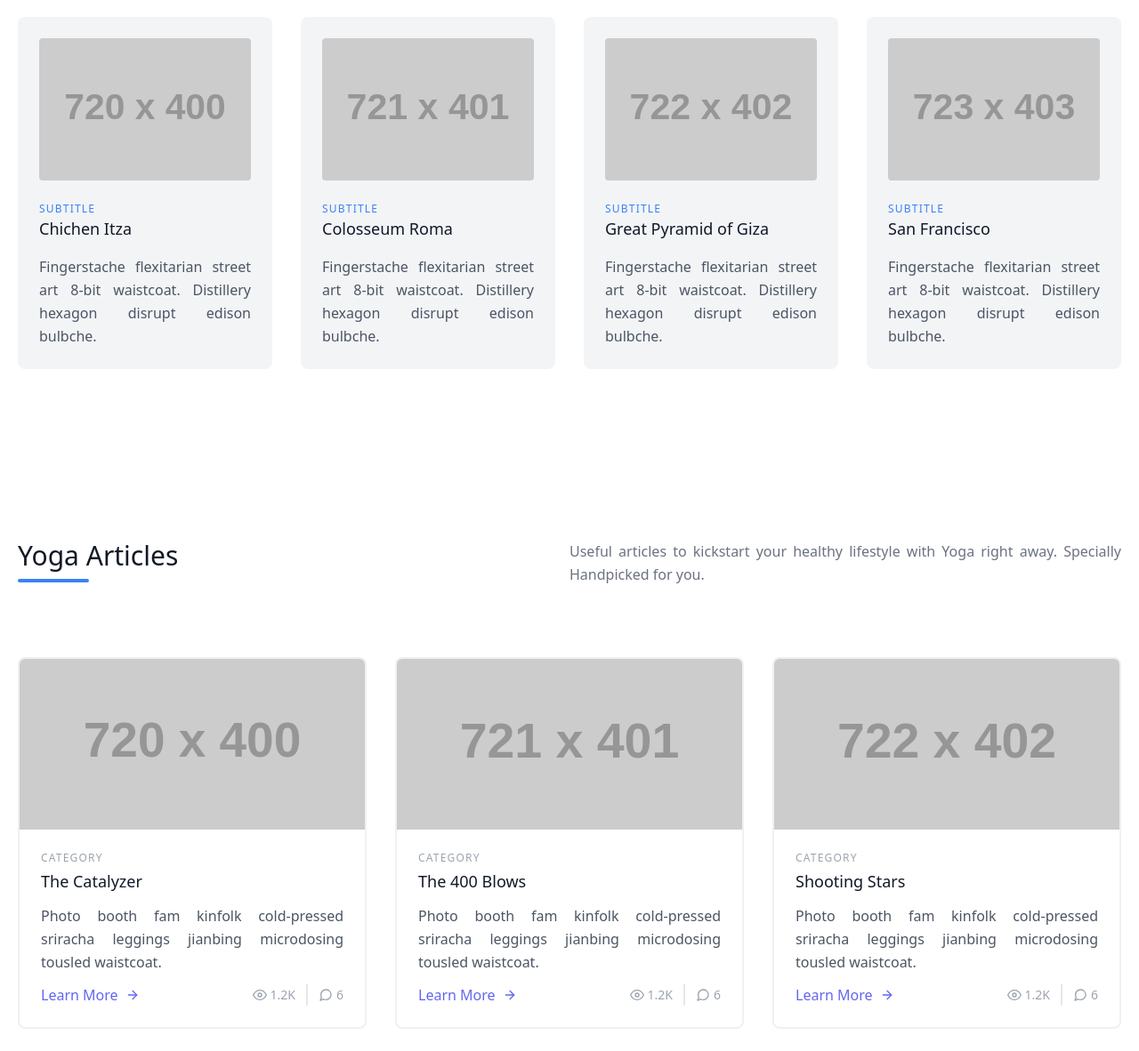
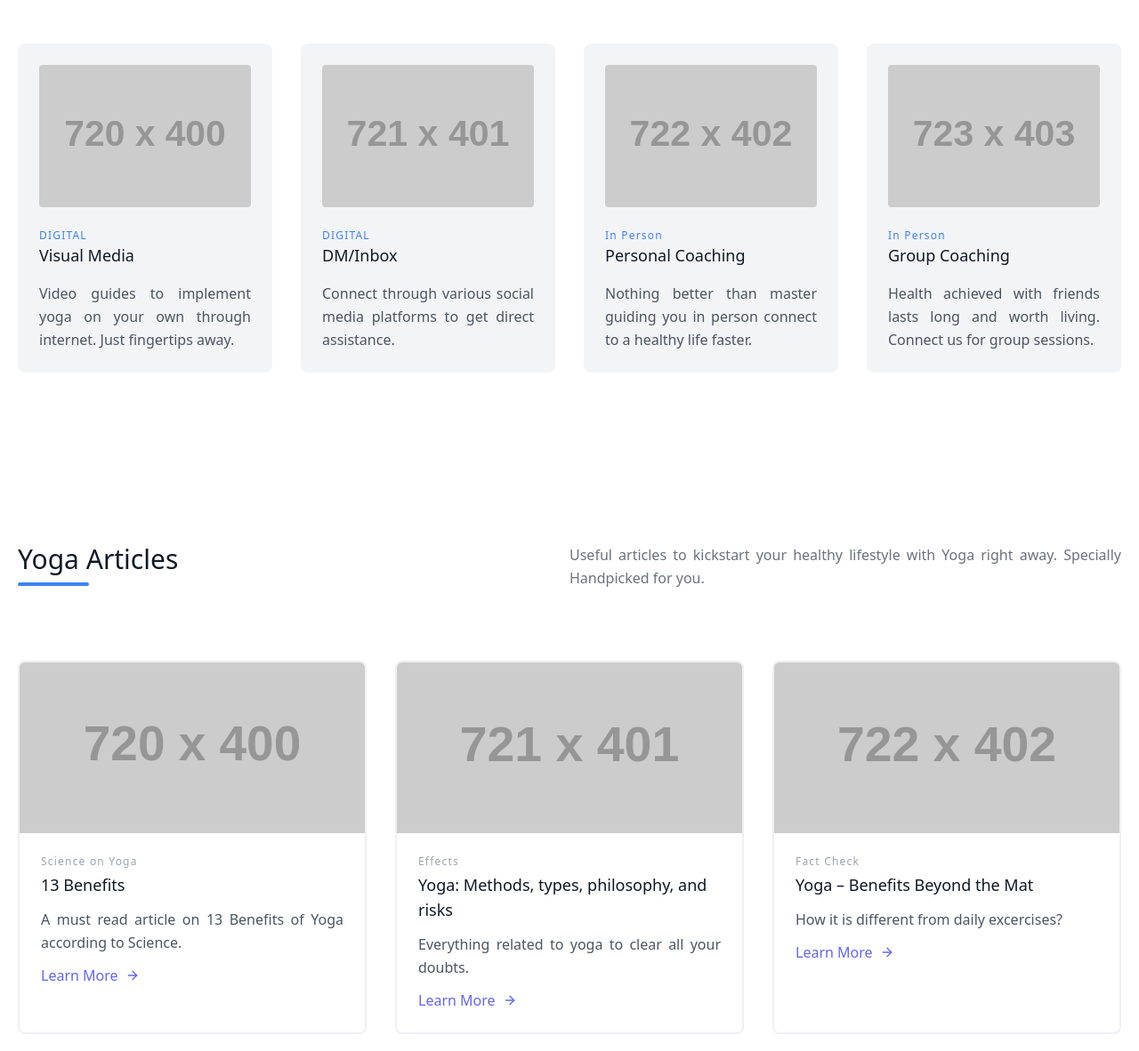
Before and after one commit to Happyrajsinh/divineyoga, a plain HTML site: page index.html in a window 1280 px wide. Shown: the part 1720-2902 px from the top of the page at 89% size. Drawn offline with nearby package versions, Linux system fonts and the light colour scheme; placeholder pictures from the web are drawn by us.

Commit message:
Update index.html
Content addition

```diff
--- a/index.html
+++ b/index.html
@@ -144,9 +144,9 @@
               <div class="flex relative">
                 <img alt="gallery" class="absolute inset-0 w-full h-full object-cover object-center" src="https://dummyimage.com/600x360">
                 <div class="px-8 py-10 relative z-10 w-full border-4 border-gray-200 bg-white opacity-0 hover:opacity-100">
-                  <h2 class="tracking-widest text-sm title-font font-medium text-blue-500 mb-1">THE SUBTITLE</h2>
-                  <h1 class="title-font text-lg font-medium text-gray-900 mb-3">Shooting Stars</h1>
-                  <p class="leading-relaxed">Photo booth fam kinfolk cold-pressed sriracha leggings jianbing microdosing tousled waistcoat.</p>
+                  <h2 class="tracking-widest text-sm title-font font-medium text-blue-500 mb-1">People Connect</h2>
+                  <h1 class="title-font text-lg font-medium text-gray-900 mb-3">Spreading Awareness</h1>
+                  <p class="leading-relaxed">Creating awareness about Yoga by conducting Seminars (Online/offline) and/or Shibirs in small and large groups.</p>
                 </div>
               </div>
             </div>
@@ -154,9 +154,9 @@
               <div class="flex relative">
                 <img alt="gallery" class="absolute inset-0 w-full h-full object-cover object-center" src="https://dummyimage.com/601x361">
                 <div class="px-8 py-10 relative z-10 w-full border-4 border-gray-200 bg-white opacity-0 hover:opacity-100">
-                  <h2 class="tracking-widest text-sm title-font font-medium text-blue-500 mb-1">THE SUBTITLE</h2>
-                  <h1 class="title-font text-lg font-medium text-gray-900 mb-3">The Catalyzer</h1>
-                  <p class="leading-relaxed">Photo booth fam kinfolk cold-pressed sriracha leggings jianbing microdosing tousled waistcoat.</p>
+                  <h2 class="tracking-widest text-sm title-font font-medium text-blue-500 mb-1">Educating People</h2>
+                  <h1 class="title-font text-lg font-medium text-gray-900 mb-3">Ancient Therapies</h1>
+                  <p class="leading-relaxed">How alternative therapies like Ayurveda, Acupressure, and Naturopathy, by conducting Seminars and/or Shibirs.</p>
                 </div>
               </div>
             </div>
@@ -164,9 +164,9 @@
               <div class="flex relative">
                 <img alt="gallery" class="absolute inset-0 w-full h-full object-cover object-center" src="https://dummyimage.com/603x363">
                 <div class="px-8 py-10 relative z-10 w-full border-4 border-gray-200 bg-white opacity-0 hover:opacity-100">
-                  <h2 class="tracking-widest text-sm title-font font-medium text-blue-500 mb-1">THE SUBTITLE</h2>
-                  <h1 class="title-font text-lg font-medium text-gray-900 mb-3">The 400 Blows</h1>
-                  <p class="leading-relaxed">Photo booth fam kinfolk cold-pressed sriracha leggings jianbing microdosing tousled waistcoat.</p>
+                  <h2 class="tracking-widest text-sm title-font font-medium text-blue-500 mb-1">Lifestyle</h2>
+                  <h1 class="title-font text-lg font-medium text-gray-900 mb-3">Health Impact</h1>
+                  <p class="leading-relaxed">Creating awareness in people about life style diseases. The causes of these diseases and prevention from there diseases.</p>
                 </div>
               </div>
             </div>
@@ -174,9 +174,9 @@
               <div class="flex relative">
                 <img alt="gallery" class="absolute inset-0 w-full h-full object-cover object-center" src="https://dummyimage.com/602x362">
                 <div class="px-8 py-10 relative z-10 w-full border-4 border-gray-200 bg-white opacity-0 hover:opacity-100">
-                  <h2 class="tracking-widest text-sm title-font font-medium text-blue-500 mb-1">THE SUBTITLE</h2>
-                  <h1 class="title-font text-lg font-medium text-gray-900 mb-3">Neptune</h1>
-                  <p class="leading-relaxed">Photo booth fam kinfolk cold-pressed sriracha leggings jianbing microdosing tousled waistcoat.</p>
+                  <h2 class="tracking-widest text-sm title-font font-medium text-blue-500 mb-1">Precautions</h2>
+                  <h1 class="title-font text-lg font-medium text-gray-900 mb-3">Curing Diseases</h1>
+                  <p class="leading-relaxed">Guidance to identify and prevent chronic diseases like Diabetes, hyper tension etc to lead a healthy life.</p>
                 </div>
               </div>
             </div>
@@ -184,9 +184,9 @@
               <div class="flex relative">
                 <img alt="gallery" class="absolute inset-0 w-full h-full object-cover object-center" src="https://dummyimage.com/605x365">
                 <div class="px-8 py-10 relative z-10 w-full border-4 border-gray-200 bg-white opacity-0 hover:opacity-100">
-                  <h2 class="tracking-widest text-sm title-font font-medium text-blue-500 mb-1">THE SUBTITLE</h2>
-                  <h1 class="title-font text-lg font-medium text-gray-900 mb-3">Holden Caulfield</h1>
-                  <p class="leading-relaxed">Photo booth fam kinfolk cold-pressed sriracha leggings jianbing microdosing tousled waistcoat.</p>
+                  <h2 class="tracking-widest text-sm title-font font-medium text-blue-500 mb-1">Health</h2>
+                  <h1 class="title-font text-lg font-medium text-gray-900 mb-3">Impact of Habits</h1>
+                  <p class="leading-relaxed">How some changes in daily routine, eating habits and few regular exercise can lead to a healthy life forever.</p>
                 </div>
               </div>
             </div>
@@ -194,9 +194,9 @@
               <div class="flex relative">
                 <img alt="gallery" class="absolute inset-0 w-full h-full object-cover object-center" src="https://dummyimage.com/606x366">
                 <div class="px-8 py-10 relative z-10 w-full border-4 border-gray-200 bg-white opacity-0 hover:opacity-100">
-                  <h2 class="tracking-widest text-sm title-font font-medium text-blue-500 mb-1">THE SUBTITLE</h2>
-                  <h1 class="title-font text-lg font-medium text-gray-900 mb-3">Alper Kamu</h1>
-                  <p class="leading-relaxed">Photo booth fam kinfolk cold-pressed sriracha leggings jianbing microdosing tousled waistcoat.</p>
+                  <h2 class="tracking-widest text-sm title-font font-medium text-blue-500 mb-1">Counselling</h2>
+                  <h1 class="title-font text-lg font-medium text-gray-900 mb-3">Sharing Knowledge</h1>
+                  <p class="leading-relaxed">Providing personal/group counselling on Yoga, Ayurveda, Naturopathy and reiki on need basis.</p>
                 </div>
               </div>
             </div>
@@ -213,39 +213,39 @@
                 <h1 class="sm:text-3xl text-2xl font-medium title-font mb-2 text-gray-900">Our Offerings</h1>
                 <div class="h-1 w-20 bg-blue-500 rounded"></div>
             </div>
-            <p class="lg:w-1/2 w-full leading-relaxed text-gray-500">List of services we offer to include yoga in your life are as follows.</p>
+            <p class="lg:w-1/2 w-full leading-relaxed text-gray-500">List of services we offer to include yoga in your life are as follows, which one can avail on First come first serve basis by connecting us through contact us section.</p>
         </div>
         <div class="flex flex-wrap -m-4">
             <div class="xl:w-1/4 md:w-1/2 p-4">
               <div class="bg-gray-100 p-6 rounded-lg">
                 <img class="h-40 rounded w-full object-cover object-center mb-6" src="https://dummyimage.com/720x400" alt="content">
-                <h3 class="tracking-widest text-blue-500 text-xs font-medium title-font">SUBTITLE</h3>
-                <h2 class="text-lg text-gray-900 font-medium title-font mb-4">Chichen Itza</h2>
-                <p class="leading-relaxed text-base">Fingerstache flexitarian street art 8-bit waistcoat. Distillery hexagon disrupt edison bulbche.</p>
+                <h3 class="tracking-widest text-blue-500 text-xs font-medium title-font">DIGITAL</h3>
+                <h2 class="text-lg text-gray-900 font-medium title-font mb-4">Visual Media</h2>
+                <p class="leading-relaxed text-base">Video guides to implement yoga on your own through internet. Just fingertips away.</p>
               </div>
             </div>
             <div class="xl:w-1/4 md:w-1/2 p-4">
               <div class="bg-gray-100 p-6 rounded-lg">
                 <img class="h-40 rounded w-full object-cover object-center mb-6" src="https://dummyimage.com/721x401" alt="content">
-                <h3 class="tracking-widest text-blue-500 text-xs font-medium title-font">SUBTITLE</h3>
-                <h2 class="text-lg text-gray-900 font-medium title-font mb-4">Colosseum Roma</h2>
-                <p class="leading-relaxed text-base">Fingerstache flexitarian street art 8-bit waistcoat. Distillery hexagon disrupt edison bulbche.</p>
+                <h3 class="tracking-widest text-blue-500 text-xs font-medium title-font">DIGITAL</h3>
+                <h2 class="text-lg text-gray-900 font-medium title-font mb-4">DM/Inbox</h2>
+                <p class="leading-relaxed text-base">Connect through various social media platforms to get direct assistance.</p>
               </div>
             </div>
             <div class="xl:w-1/4 md:w-1/2 p-4">
               <div class="bg-gray-100 p-6 rounded-lg">
                 <img class="h-40 rounded w-full object-cover object-center mb-6" src="https://dummyimage.com/722x402" alt="content">
-                <h3 class="tracking-widest text-blue-500 text-xs font-medium title-font">SUBTITLE</h3>
-                <h2 class="text-lg text-gray-900 font-medium title-font mb-4">Great Pyramid of Giza</h2>
-                <p class="leading-relaxed text-base">Fingerstache flexitarian street art 8-bit waistcoat. Distillery hexagon disrupt edison bulbche.</p>
+                <h3 class="tracking-widest text-blue-500 text-xs font-medium title-font">In Person</h3>
+                <h2 class="text-lg text-gray-900 font-medium title-font mb-4">Personal Coaching</h2>
+                <p class="leading-relaxed text-base">Nothing better than master guiding you in person connect to a healthy life faster.</p>
               </div>
             </div>
             <div class="xl:w-1/4 md:w-1/2 p-4">
               <div class="bg-gray-100 p-6 rounded-lg">
                 <img class="h-40 rounded w-full object-cover object-center mb-6" src="https://dummyimage.com/723x403" alt="content">
-                <h3 class="tracking-widest text-blue-500 text-xs font-medium title-font">SUBTITLE</h3>
-                <h2 class="text-lg text-gray-900 font-medium title-font mb-4">San Francisco</h2>
-                <p class="leading-relaxed text-base">Fingerstache flexitarian street art 8-bit waistcoat. Distillery hexagon disrupt edison bulbche.</p>
+                <h3 class="tracking-widest text-blue-500 text-xs font-medium title-font">In Person</h3>
+                <h2 class="text-lg text-gray-900 font-medium title-font mb-4">Group Coaching</h2>
+                <p class="leading-relaxed text-base">Health achieved with friends lasts long and worth living. Connect us for group sessions.</p>
               </div>
             </div>
           </div>
@@ -267,17 +267,17 @@
               <div class="h-full border-2 border-gray-200 border-opacity-60 rounded-lg overflow-hidden">
                 <img class="lg:h-48 md:h-36 w-full object-cover object-center" src="https://dummyimage.com/720x400" alt="blog">
                 <div class="p-6">
-                  <h2 class="tracking-widest text-xs title-font font-medium text-gray-400 mb-1">CATEGORY</h2>
-                  <h1 class="title-font text-lg font-medium text-gray-900 mb-3">The Catalyzer</h1>
-                  <p class="leading-relaxed mb-3">Photo booth fam kinfolk cold-pressed sriracha leggings jianbing microdosing tousled waistcoat.</p>
+                  <h2 class="tracking-widest text-xs title-font font-medium text-gray-400 mb-1">Science on Yoga</h2>
+                  <h1 class="title-font text-lg font-medium text-gray-900 mb-3">13 Benefits</h1>
+                  <p class="leading-relaxed mb-3">A must read article on 13 Benefits of Yoga according to Science.</p>
                   <div class="flex items-center flex-wrap ">
-                    <a class="text-indigo-500 inline-flex items-center md:mb-2 lg:mb-0">Learn More
+                    <a class="text-indigo-500 inline-flex items-center md:mb-2 lg:mb-0" href="https://www.healthline.com/nutrition/13-benefits-of-yoga#TOC_TITLE_HDR_3" target="_blank">Learn More
                       <svg class="w-4 h-4 ml-2" viewBox="0 0 24 24" stroke="currentColor" stroke-width="2" fill="none" stroke-linecap="round" stroke-linejoin="round">
                         <path d="M5 12h14"></path>
                         <path d="M12 5l7 7-7 7"></path>
                       </svg>
                     </a>
-                    <span class="text-gray-400 mr-3 inline-flex items-center lg:ml-auto md:ml-0 ml-auto leading-none text-sm pr-3 py-1 border-r-2 border-gray-200">
+                    <!-- <span class="text-gray-400 mr-3 inline-flex items-center lg:ml-auto md:ml-0 ml-auto leading-none text-sm pr-3 py-1 border-r-2 border-gray-200">
                       <svg class="w-4 h-4 mr-1" stroke="currentColor" stroke-width="2" fill="none" stroke-linecap="round" stroke-linejoin="round" viewBox="0 0 24 24">
                         <path d="M1 12s4-8 11-8 11 8 11 8-4 8-11 8-11-8-11-8z"></path>
                         <circle cx="12" cy="12" r="3"></circle>
@@ -287,7 +287,7 @@
                       <svg class="w-4 h-4 mr-1" stroke="currentColor" stroke-width="2" fill="none" stroke-linecap="round" stroke-linejoin="round" viewBox="0 0 24 24">
                         <path d="M21 11.5a8.38 8.38 0 01-.9 3.8 8.5 8.5 0 01-7.6 4.7 8.38 8.38 0 01-3.8-.9L3 21l1.9-5.7a8.38 8.38 0 01-.9-3.8 8.5 8.5 0 014.7-7.6 8.38 8.38 0 013.8-.9h.5a8.48 8.48 0 018 8v.5z"></path>
                       </svg>6
-                    </span>
+                    </span> -->
                   </div>
                 </div>
               </div>
@@ -296,17 +296,17 @@
               <div class="h-full border-2 border-gray-200 border-opacity-60 rounded-lg overflow-hidden">
                 <img class="lg:h-48 md:h-36 w-full object-cover object-center" src="https://dummyimage.com/721x401" alt="blog">
                 <div class="p-6">
-                  <h2 class="tracking-widest text-xs title-font font-medium text-gray-400 mb-1">CATEGORY</h2>
-                  <h1 class="title-font text-lg font-medium text-gray-900 mb-3">The 400 Blows</h1>
-                  <p class="leading-relaxed mb-3">Photo booth fam kinfolk cold-pressed sriracha leggings jianbing microdosing tousled waistcoat.</p>
+                  <h2 class="tracking-widest text-xs title-font font-medium text-gray-400 mb-1">Effects</h2>
+                  <h1 class="title-font text-lg font-medium text-gray-900 mb-3">Yoga: Methods, types, philosophy, and risks </h1>
+                  <p class="leading-relaxed mb-3">Everything related to yoga to clear all your doubts.</p>
                   <div class="flex items-center flex-wrap">
-                    <a class="text-indigo-500 inline-flex items-center md:mb-2 lg:mb-0">Learn More
+                    <a class="text-indigo-500 inline-flex items-center md:mb-2 lg:mb-0" href="https://www.medicalnewstoday.com/articles/286745" target="_blank">Learn More
                       <svg class="w-4 h-4 ml-2" viewBox="0 0 24 24" stroke="currentColor" stroke-width="2" fill="none" stroke-linecap="round" stroke-linejoin="round">
                         <path d="M5 12h14"></path>
                         <path d="M12 5l7 7-7 7"></path>
                       </svg>
                     </a>
-                    <span class="text-gray-400 mr-3 inline-flex items-center lg:ml-auto md:ml-0 ml-auto leading-none text-sm pr-3 py-1 border-r-2 border-gray-200">
+                    <!-- <span class="text-gray-400 mr-3 inline-flex items-center lg:ml-auto md:ml-0 ml-auto leading-none text-sm pr-3 py-1 border-r-2 border-gray-200">
                       <svg class="w-4 h-4 mr-1" stroke="currentColor" stroke-width="2" fill="none" stroke-linecap="round" stroke-linejoin="round" viewBox="0 0 24 24">
                         <path d="M1 12s4-8 11-8 11 8 11 8-4 8-11 8-11-8-11-8z"></path>
                         <circle cx="12" cy="12" r="3"></circle>
@@ -316,7 +316,7 @@
                       <svg class="w-4 h-4 mr-1" stroke="currentColor" stroke-width="2" fill="none" stroke-linecap="round" stroke-linejoin="round" viewBox="0 0 24 24">
                         <path d="M21 11.5a8.38 8.38 0 01-.9 3.8 8.5 8.5 0 01-7.6 4.7 8.38 8.38 0 01-3.8-.9L3 21l1.9-5.7a8.38 8.38 0 01-.9-3.8 8.5 8.5 0 014.7-7.6 8.38 8.38 0 013.8-.9h.5a8.48 8.48 0 018 8v.5z"></path>
                       </svg>6
-                    </span>
+                    </span> -->
                   </div>
                 </div>
               </div>
@@ -325,17 +325,17 @@
               <div class="h-full border-2 border-gray-200 border-opacity-60 rounded-lg overflow-hidden">
                 <img class="lg:h-48 md:h-36 w-full object-cover object-center" src="https://dummyimage.com/722x402" alt="blog">
                 <div class="p-6">
-                  <h2 class="tracking-widest text-xs title-font font-medium text-gray-400 mb-1">CATEGORY</h2>
-                  <h1 class="title-font text-lg font-medium text-gray-900 mb-3">Shooting Stars</h1>
-                  <p class="leading-relaxed mb-3">Photo booth fam kinfolk cold-pressed sriracha leggings jianbing microdosing tousled waistcoat.</p>
+                  <h2 class="tracking-widest text-xs title-font font-medium text-gray-400 mb-1">Fact Check</h2>
+                  <h1 class="title-font text-lg font-medium text-gray-900 mb-3">Yoga – Benefits Beyond the Mat</h1>
+                  <p class="leading-relaxed mb-3">How it is different from daily excercises?</p>
                   <div class="flex items-center flex-wrap ">
-                    <a class="text-indigo-500 inline-flex items-center md:mb-2 lg:mb-0">Learn More
+                    <a class="text-indigo-500 inline-flex items-center md:mb-2 lg:mb-0" href="https://www.health.harvard.edu/staying-healthy/yoga-benefits-beyond-the-mat" target="_blank">Learn More
                       <svg class="w-4 h-4 ml-2" viewBox="0 0 24 24" stroke="currentColor" stroke-width="2" fill="none" stroke-linecap="round" stroke-linejoin="round">
                         <path d="M5 12h14"></path>
                         <path d="M12 5l7 7-7 7"></path>
                       </svg>
                     </a>
-                    <span class="text-gray-400 mr-3 inline-flex items-center lg:ml-auto md:ml-0 ml-auto leading-none text-sm pr-3 py-1 border-r-2 border-gray-200">
+                    <!-- <span class="text-gray-400 mr-3 inline-flex items-center lg:ml-auto md:ml-0 ml-auto leading-none text-sm pr-3 py-1 border-r-2 border-gray-200">
                       <svg class="w-4 h-4 mr-1" stroke="currentColor" stroke-width="2" fill="none" stroke-linecap="round" stroke-linejoin="round" viewBox="0 0 24 24">
                         <path d="M1 12s4-8 11-8 11 8 11 8-4 8-11 8-11-8-11-8z"></path>
                         <circle cx="12" cy="12" r="3"></circle>
@@ -345,7 +345,7 @@
                       <svg class="w-4 h-4 mr-1" stroke="currentColor" stroke-width="2" fill="none" stroke-linecap="round" stroke-linejoin="round" viewBox="0 0 24 24">
                         <path d="M21 11.5a8.38 8.38 0 01-.9 3.8 8.5 8.5 0 01-7.6 4.7 8.38 8.38 0 01-3.8-.9L3 21l1.9-5.7a8.38 8.38 0 01-.9-3.8 8.5 8.5 0 014.7-7.6 8.38 8.38 0 013.8-.9h.5a8.48 8.48 0 018 8v.5z"></path>
                       </svg>6
-                    </span>
+                    </span> -->
                   </div>
                 </div>
               </div>
```
